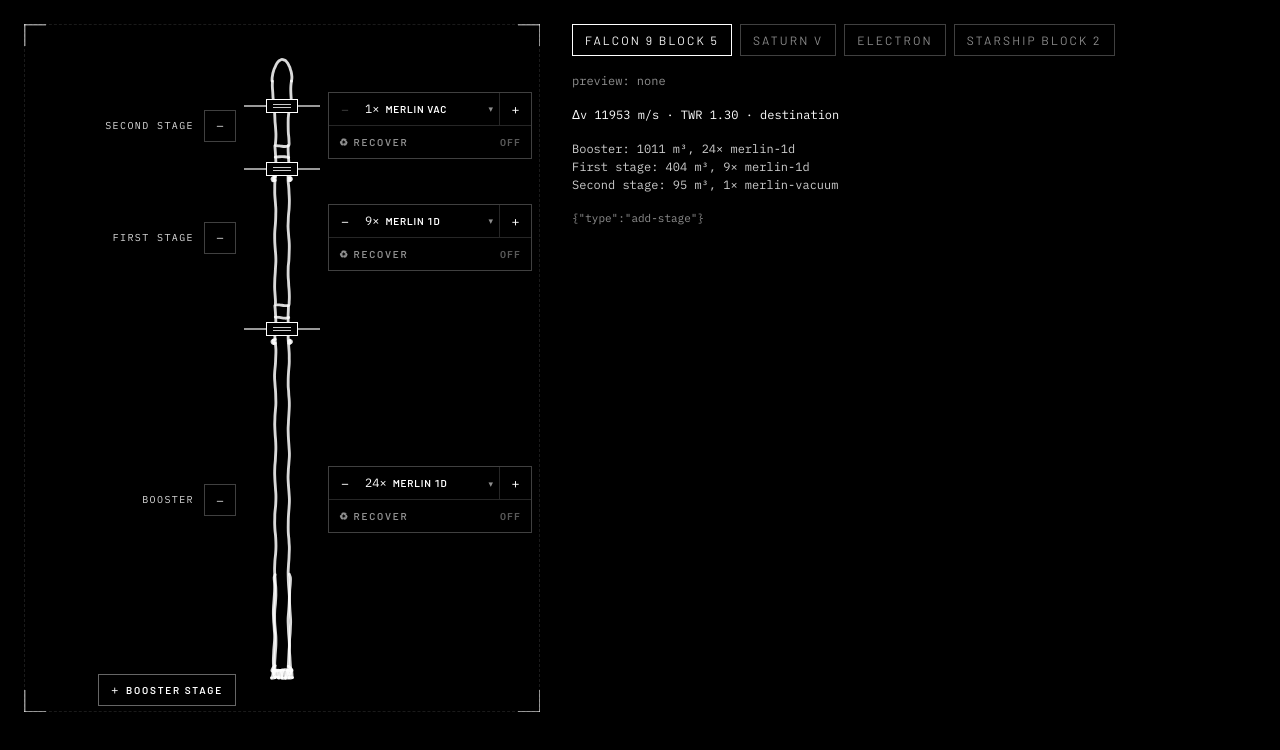
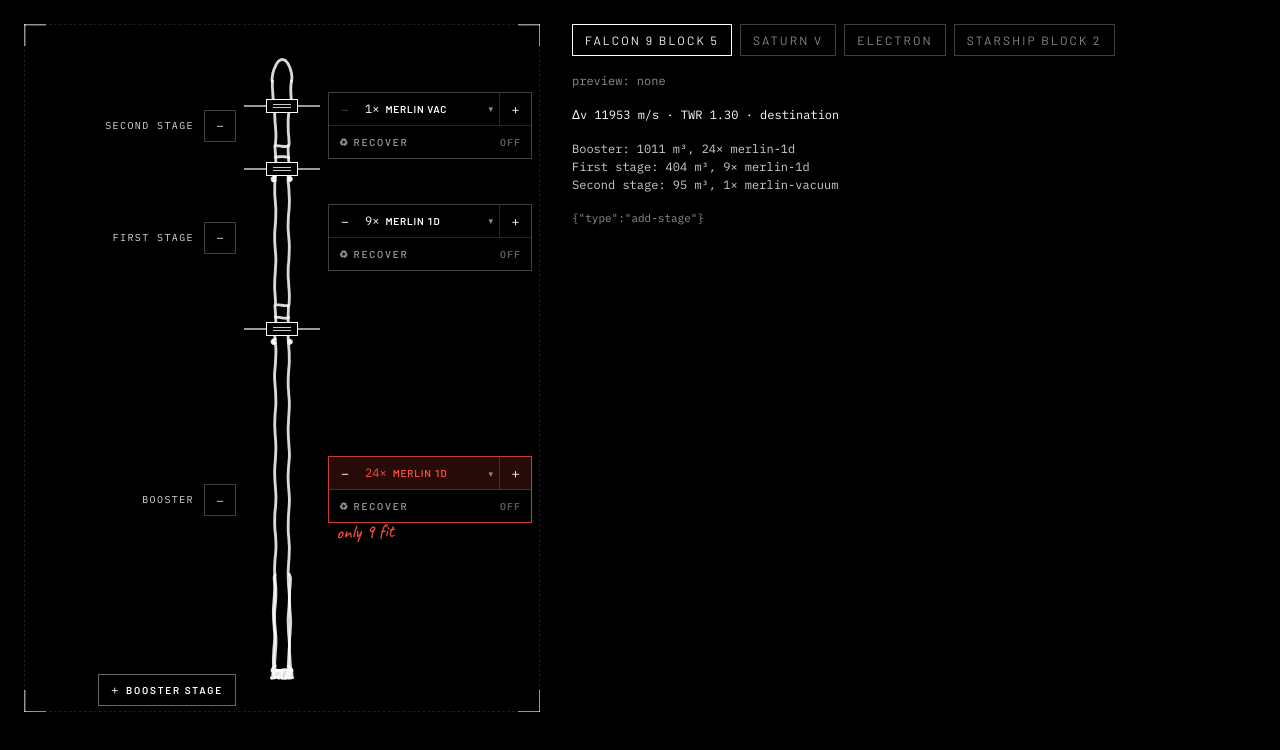
Before and after one commit to Allghelierce/Penumbra, a Next.js app: page /dev/edit in a window 1280 px wide. Both pictures are taken after a click on the button "+ BOOSTER STAGE". Shown: the top 750 px of the page. Built offline with nearby package versions, Linux system fonts and the light colour scheme.

Commit message:
Turn an engine chip red with a handwritten "only 9 fit" when its cluster overfills the stage's base

```diff
--- a/components/EditHandles.tsx
+++ b/components/EditHandles.tsx
@@ -1,8 +1,9 @@
 "use client";
 
-import { Fragment, useEffect, useRef, useState, type KeyboardEvent, type PointerEvent } from "react";
+import { Fragment, useEffect, useId, useRef, useState, type KeyboardEvent, type PointerEvent } from "react";
 import { NAPKIN_ASPECT, type Design, type DesignAction, type EngineCluster, type EngineId, type Part, type Stage, type TemplateDrawing } from "@/lib/design";
 import { ENGINES } from "@/lib/physics";
+import { metres as baseMetres, overfitEngines, type EngineOverfit } from "@/lib/redpen";
 
 /** A tank stretch that is being dragged or nudged but not applied yet. */
 export interface Stretch {
@@ -29,6 +30,8 @@ const NUDGE_MS = 700;
 const ROW = 32;
 /** An engine chip's − and + buttons plus borders, in px (the count and type menu take the rest). */
 const CHIP_FIXED = 68;
+/** Height of a handwritten "only 9 fit" line under a chip, in px. */
+const NOTE = 20;
 
 type Box = { x0: number; x1: number; y0: number; y1: number };
 type Band = { index: number; stage: Stage; top: number; bottom: number; x0: number; x1: number };
@@ -88,6 +91,13 @@ const shortName = (name: string) => name.replace(/ Vacuum$/, " Vac").replace("So
 
 const signedMetres = (m: number) => `${m < 0 ? "−" : "+"}${Math.abs(m).toFixed(1)} m`;
 
+/** The red pen's note for a cluster that doesn't fit its base, naming the engine when the stage has several. */
+function fitNote(o: EngineOverfit, several: boolean) {
+  const name = several ? ` ${shortName(ENGINES[o.engine].name)}` : "";
+  if (o.fits === 0) return several ? `no room for${name}` : "none fit";
+  return `only ${o.fits}${name} fit${o.fits === 1 ? "s" : ""}`;
+}
+
 /**
  * Drag-to-modify controls over a real rocket on the napkin: a handle on the top edge of each stage's
  * tanks stretches or shrinks them (5% steps, 0.5× to 2×; arrow keys nudge the focused handle), each engine
@@ -96,6 +106,7 @@ const signedMetres = (m: number) => `${m < 0 ? "−" : "+"}${Math.abs(m).toFixed
  */
 export default function EditHandles({ drawing, design, onAction, onPreview }: EditHandlesProps) {
   const root = useRef<HTMLDivElement>(null);
+  const id = useId();
   const [size, setSize] = useState({ w: 0, h: 0 });
   const [pending, setPending] = useState<Stretch | null>(null);
   // Mirrors `pending` for event handlers that run before the next render.
@@ -185,9 +196,14 @@ export default function EditHandles({ drawing, design, onAction, onPreview }: Ed
     timer.current = window.setTimeout(commit, NUDGE_MS);
   }
 
+  // Clusters with more engines than fit on their base, as the red pen marks them: + still adds, the chip just turns red.
+  const overfit = overfitEngines(design);
+  const overfitOf = (stageIndex: number, clusterIndex: number) => overfit.find((o) => o.stageIndex === stageIndex && o.clusterIndex === clusterIndex);
+  const notesOf = (b: Band) => overfit.filter((o) => o.stageIndex === b.index).length;
+
   // Engine chips to the right of the rocket, stage names and remove buttons to its left, each beside its band.
   const chipTops = stack(
-    bands.map((b) => ({ y: ((b.top + b.bottom) / 2) * H, h: (Math.max(1, b.stage.engines.length) + 1) * (ROW + 1) + 1 })),
+    bands.map((b) => ({ y: ((b.top + b.bottom) / 2) * H, h: (Math.max(1, b.stage.engines.length) + 1) * (ROW + 1) + 1 + notesOf(b) * NOTE })),
     H,
   );
   // "+ Booster stage" goes under the rocket when there's room, otherwise at the foot of the stage-name column.
@@ -272,20 +288,29 @@ export default function EditHandles({ drawing, design, onAction, onPreview }: Ed
 
       {bands.map((band, i) => {
         const { engines, label, propellant, recover = false } = band.stage;
+        const crowded = overfit.filter((o) => o.stageIndex === band.index);
+        const noteId = (clusterIndex: number) => `${id}-fit-${band.index}-${clusterIndex}`;
         return (
+          <div key={band.index} className="napkin-overlay absolute" style={{ left: chipLeft, top: chipTops[i] }}>
             <div
-            key={band.index}
               role="group"
               aria-label={`${label} engines and recovery`}
-            className="napkin-overlay pointer-events-auto absolute divide-y divide-white/15 border border-white/25 bg-black shadow-[0_2px_10px_rgba(0,0,0,0.4)]"
-            style={{ left: chipLeft, top: chipTops[i] }}
+              className={`pointer-events-auto divide-y divide-white/15 border bg-black shadow-[0_2px_10px_rgba(0,0,0,0.4)] ${
+                crowded.length > 0 ? "border-redpen/80" : "border-white/25"
+              }`}
             >
               {engines.map((cluster, clusterIndex) => {
                 const name = ENGINES[cluster.engine].name;
                 const set = (next: EngineCluster) => onAction({ type: "set-engines", stageIndex: band.index, clusterIndex, engine: next.engine, count: next.count });
                 const options = Object.values(ENGINES).filter((spec) => spec.propellant === propellant || spec.id === cluster.engine);
+                const over = overfitOf(band.index, clusterIndex);
+                const describedBy = over ? noteId(clusterIndex) : undefined;
                 return (
-                <div key={clusterIndex} className="flex items-stretch">
+                  <div
+                    key={clusterIndex}
+                    className={`flex items-stretch ${over ? "bg-redpen/15 text-redpen" : ""}`}
+                    title={over ? `${cluster.count} ${name} don't fit side by side on a ${baseMetres(over.baseM)} m base` : undefined}
+                  >
                     <button
                       type="button"
                       aria-label={`One fewer ${name} on ${label}`}
@@ -307,6 +332,7 @@ export default function EditHandles({ drawing, design, onAction, onPreview }: Ed
                       {/* The native menu, invisible over the chip: keyboard and screen-reader friendly, and it fits a narrow chip. */}
                       <select
                         aria-label={`${label} engine type${engines.length > 1 ? ` ${clusterIndex + 1}` : ""}`}
+                        aria-describedby={describedBy}
                         value={cluster.engine}
                         onChange={(e) => set({ ...cluster, engine: e.target.value as EngineCluster["engine"] })}
                         className="absolute inset-0 cursor-pointer appearance-none opacity-0 [color-scheme:dark]"
@@ -325,6 +351,7 @@ export default function EditHandles({ drawing, design, onAction, onPreview }: Ed
                     <button
                       type="button"
                       aria-label={`One more ${name} on ${label}`}
+                      aria-describedby={describedBy}
                       disabled={cluster.count >= MAX_ENGINES}
                       onClick={() => set({ ...cluster, count: cluster.count + 1 })}
                       className={`${control} border-l border-white/15 text-[15px] text-white hover:bg-white/10 disabled:text-white/25 disabled:hover:bg-transparent`}
@@ -344,6 +371,18 @@ export default function EditHandles({ drawing, design, onAction, onPreview }: Ed
                 <span className={recover ? "text-white" : "text-haze"}>♻ Recover</span>
                 <span className={`font-mono text-[10px] tracking-[0.1em] ${recover ? "text-go-signal" : "text-white/35"}`}>{recover ? "On" : "Off"}</span>
               </button>
+            </div>
+            {/* The red pen's verdict, written on the napkin under the chip. */}
+            {crowded.map((o) => (
+              <p
+                key={o.clusterIndex}
+                id={noteId(o.clusterIndex)}
+                className="pen-write pointer-events-none origin-left -rotate-2 whitespace-nowrap pl-2 font-hand text-[19px] leading-5 text-redpen"
+                style={{ height: NOTE }}
+              >
+                {fitNote(o, engines.length > 1)}
+              </p>
+            ))}
           </div>
         );
       })}
```
Lines whose indentation alone changed are shown as unchanged.
